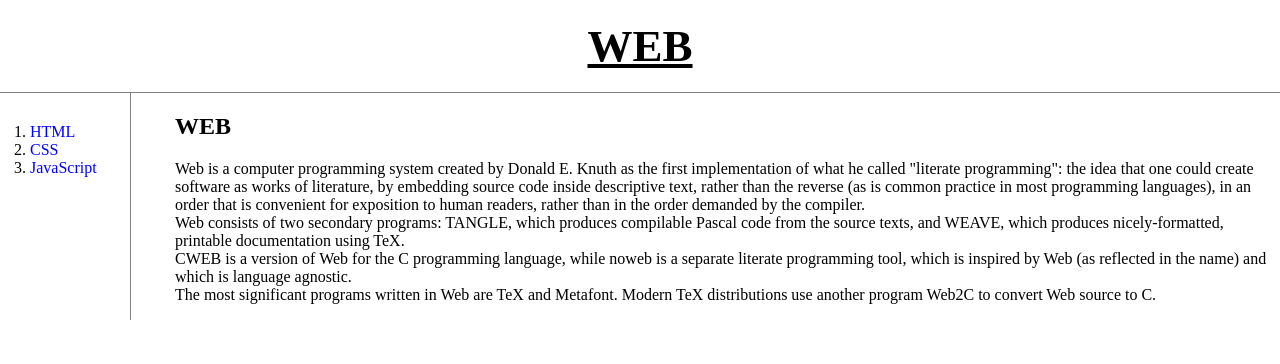
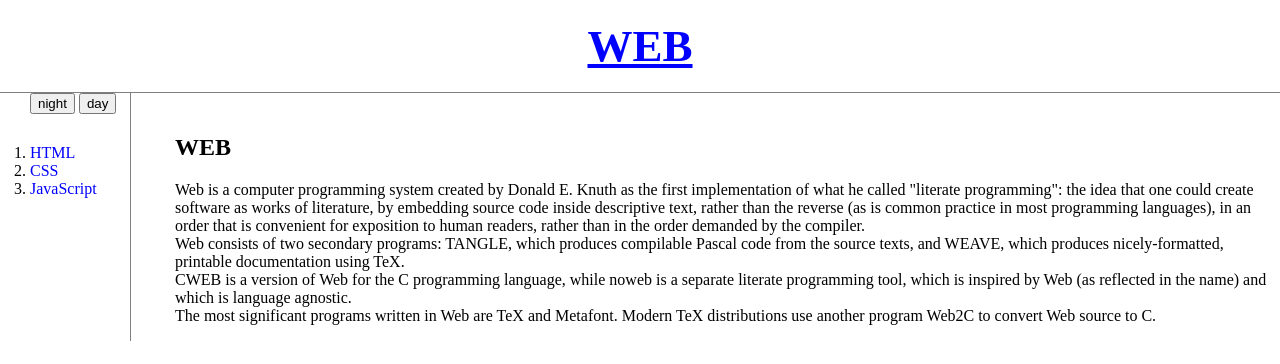
Before and after one commit to wlcks0069/web1, a plain HTML site: page index.html in a window 1280 px wide. Drawn offline with Linux system fonts and the light colour scheme.

Commit message:
2nd ver.

```diff
--- a/index.html
+++ b/index.html
@@ -6,7 +6,17 @@
     <link rel="stylesheet" href="style.css">
 </head>
 <body>
-  <h1><a href="index.html"style="color:black;text-decoration:underline;">WEB</a></h1>
+  <h1><a href="index.html"style="color:blue;text-decoration:underline;">WEB</a></h1>
+  <div id="button">
+  <input type="button" value="night" onclick="
+  document.querySelector('body').style.backgroundColor='black';
+  document.querySelector('body').style.color='white';"
+  >
+  <input type="button" value="day" onclick="
+  document.querySelector('body').style.backgroundColor='white';
+  document.querySelector('body').style.color='black';"
+  >
+  </div>
   <div id="grid">
     <ol>
       <li><a href="1.html">HTML</a></li>
```
Also changed, not shown: 1.html (+11 -1 lines), 2.html (+11 -1 lines).
